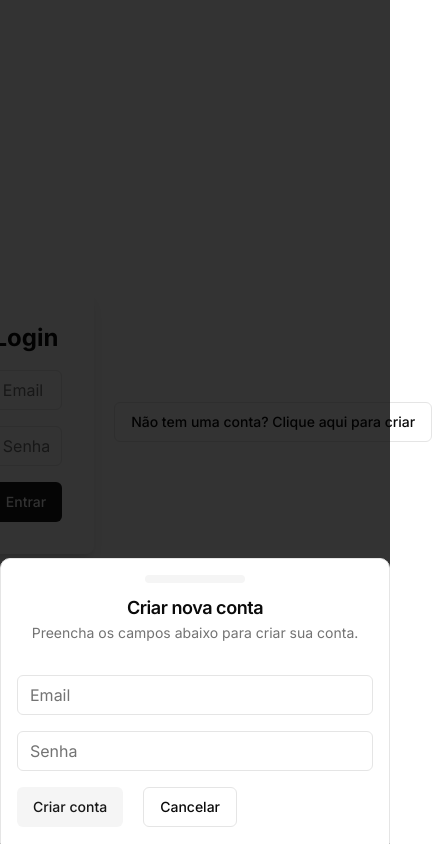
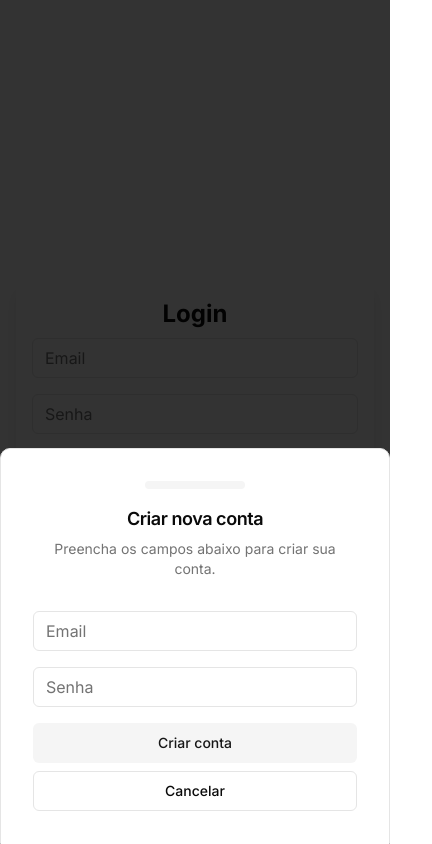
Before and after one commit to NiltonMoraesNeto/my-system-default, a Next.js app: page /login in a window 390 px wide. Both pictures are taken after a click on the button "Não tem uma conta? Clique aqui para criar". Shown: the whole page, 432 px wide, since content can reach past the window. Built offline with nearby package versions, Linux system fonts and the light colour scheme; no server answers.

Commit message:
adjust layout mobile

```diff
--- a/db.json
+++ b/db.json
@@ -9,6 +9,11 @@
       "id": "254e",
       "email": "marina@marina.com",
       "password": "$2a$10$yzy6sv6qt3UIL01WJpz6SegvmZrIgtqlolaKRuAM/oWSTqLBkwp3y"
+    },
+    {
+      "id": "2",
+      "email": "teste@teste.com",
+      "password": "1234"
     }
   ],
   "usuario": [
--- a/src/app/login/page.tsx
+++ b/src/app/login/page.tsx
@@ -40,9 +40,7 @@ export default function Login() {
     const success = await createLogin(newEmail, newPassword);
 
     if (success) {
-      const newAccount = {
-        email: newEmail,
-      };
+      const newAccount = { email: newEmail };
       await usuarioPost(newAccount);
       setIsOpen(false);
       toast.success(t("createLogin.apiTitle"), {
@@ -57,9 +55,11 @@ export default function Login() {
   };
 
   return (
-    <div className="flex items-center justify-center min-h-screen bg-background">
-      <div className="space-y-4 w-full max-w-md p-8 bg-card rounded-lg shadow-lg">
-        <h1 className="text-2xl font-bold text-center">{t("login.title")}</h1>
+    <div className="flex flex-col items-center justify-center min-h-screen px-4 bg-background">
+      <div className="w-full max-w-sm md:max-w-md p-4 md:p-8 bg-card rounded-lg shadow-lg">
+        <h1 className="text-2xl font-bold text-center mb-2">
+          {t("login.title")}
+        </h1>
         {error && <p className="text-red-500 text-center">{error}</p>}
         <form onSubmit={handleSubmit} className="space-y-4">
           <Input
--- a/src/components/common/form-cad-password.tsx
+++ b/src/components/common/form-cad-password.tsx
@@ -40,26 +40,34 @@ export function FormCadPassword({
       <DrawerTrigger asChild>
         <Button
           variant="outline"
-          className="w-auto ml-5 dark:text-purple-600 dark:hover:bg-purple-300"
+          className="w-full md:w-auto mt-4 md:ml-5 dark:text-purple-600 dark:hover:bg-purple-300 text-xs"
           onClick={() => setIsOpen(true)}
         >
           {t("login.buttonCreateAccount")}
         </Button>
       </DrawerTrigger>
-      <DrawerContent>
+      <DrawerContent className="p-4 md:p-6">
         <DrawerHeader>
-          <DrawerTitle>{t("createLogin.title")}</DrawerTitle>
-          <DrawerDescription>{t("createLogin.description")}</DrawerDescription>
+          <DrawerTitle className="text-lg md:text-xl">
+            {t("createLogin.title")}
+          </DrawerTitle>
+          <DrawerDescription className="text-sm md:text-base">
+            {t("createLogin.description")}
+          </DrawerDescription>
         </DrawerHeader>
         <DrawerFooter>
           {newError && <p className="text-red-500 text-center">{newError}</p>}
-          <form onSubmit={handleSubmitNewAccount} className="space-y-4">
+          <form
+            onSubmit={handleSubmitNewAccount}
+            className="flex flex-col space-y-4"
+          >
             <Input
               type="email"
               placeholder={t("createLogin.placeholderEmail")}
               value={newEmail}
               onChange={(e) => setNewEmail(e.target.value)}
               required
+              className="w-full"
             />
             <Input
               type="password"
@@ -67,17 +75,22 @@ export function FormCadPassword({
               value={newPassword}
               onChange={(e) => setNewPassword(e.target.value)}
               required
+              className="w-full"
             />
+            <div className="flex flex-col md:flex-row gap-2">
               <Button
                 type="submit"
                 variant="secondary"
-              className="w-auto dark:text-purple-600 dark:hover:bg-purple-300 mr-5"
+                className="w-full md:w-auto dark:text-purple-600 dark:hover:bg-purple-300"
               >
                 {t("createLogin.buttonCreateAccount")}
               </Button>
               <DrawerClose asChild>
-              <Button variant="outline">{t("createLogin.buttonCancel")}</Button>
+                <Button variant="outline" className="w-full md:w-auto">
+                  {t("createLogin.buttonCancel")}
+                </Button>
               </DrawerClose>
+            </div>
           </form>
         </DrawerFooter>
       </DrawerContent>
```
Lines whose indentation alone changed are shown as unchanged.
